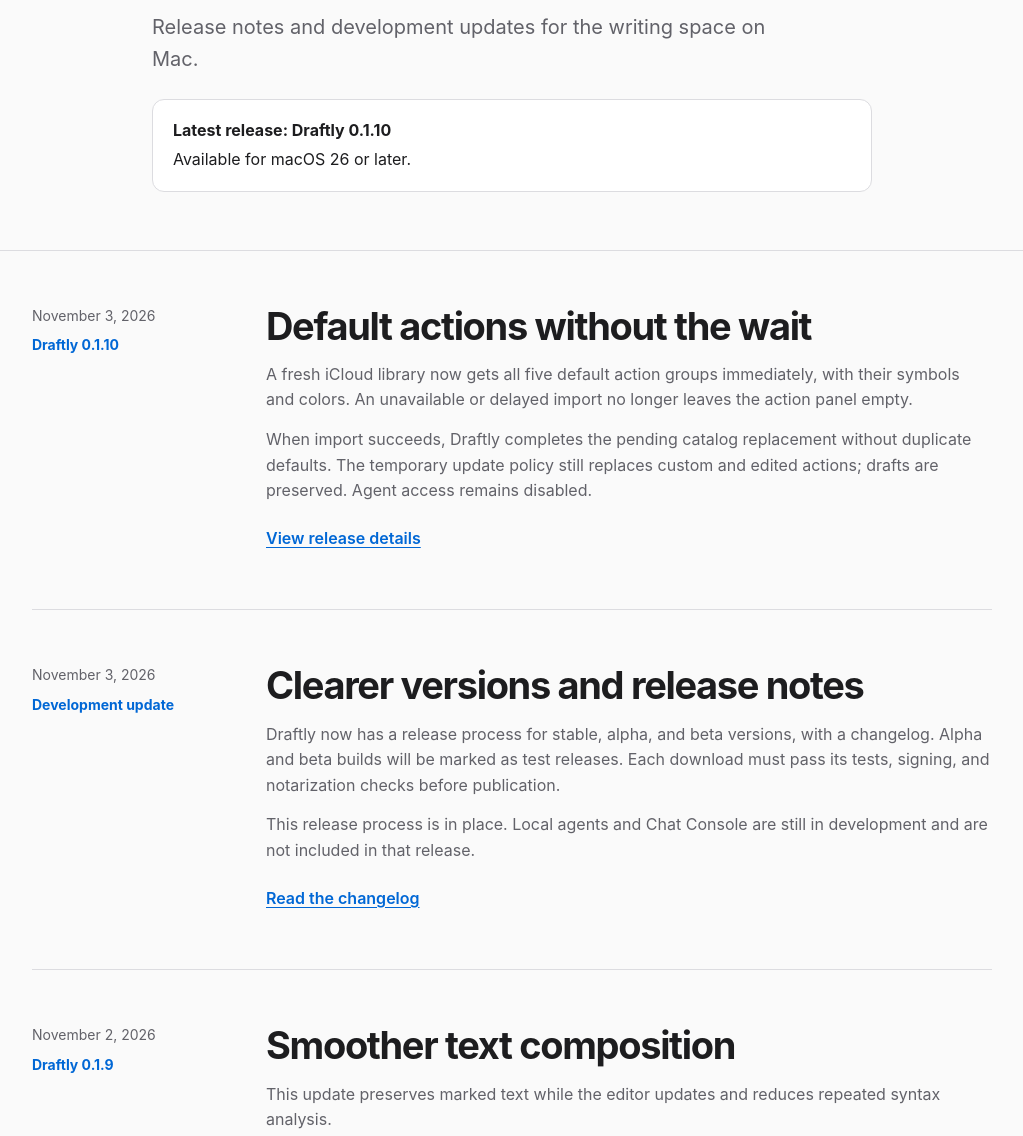
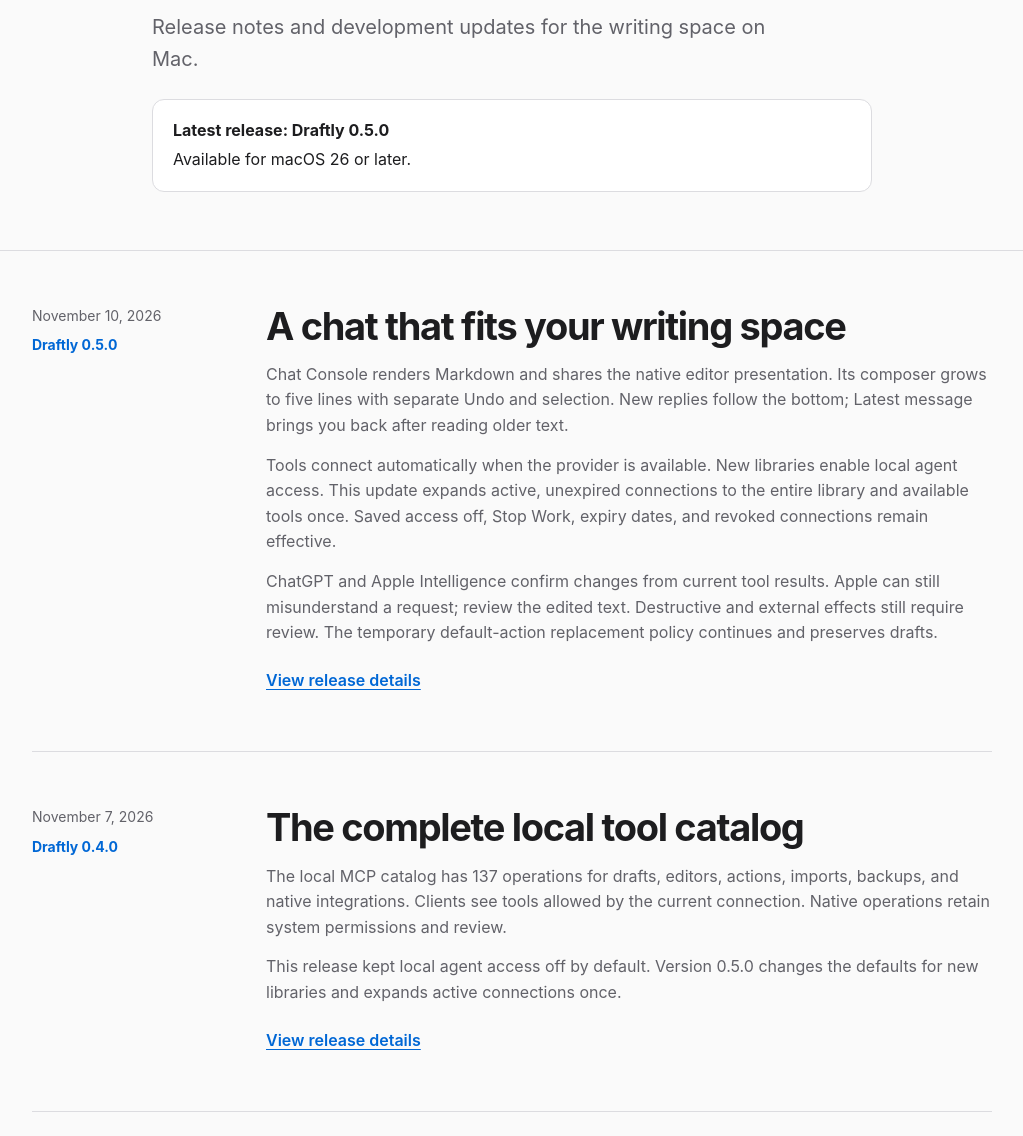
Before and after one commit to pobrespandas/draftly, a plain HTML site: page website/public/news.html in a window 1280 px wide. Shown: the part 280-1416 px from the top of the page, without its empty margins (128-1151 px from the left). Drawn offline with Linux system fonts and the light colour scheme.

Commit message:
docs(website): add chat usability and catalog news

```diff
--- a/website/public/news.html
+++ b/website/public/news.html
@@ -64,10 +64,18 @@
     <div class="eyebrow">What’s new</div>
     <h1>News from Draftly.</h1>
     <p class="lead">Release notes and development updates for the writing space on Mac.</p>
-    <div class="latest"><strong>Latest release: Draftly 0.1.10</strong><span>Available for macOS 26 or later.</span></div>
+    <div class="latest"><strong>Latest release: Draftly 0.5.0</strong><span>Available for macOS 26 or later.</span></div>
   </div>
   <section class="feed" aria-label="Draftly news">
     <div class="wrap">
+      <article>
+        <div class="meta"><time datetime="2026-11-10">November 10, 2026</time><span class="version">Draftly 0.5.0</span></div>
+        <div><h2>A chat that fits your writing space</h2><p>Chat Console renders Markdown and shares the native editor presentation. Its composer grows to five lines with separate Undo and selection. New replies follow the bottom; Latest message brings you back after reading older text.</p><p>Tools connect automatically when the provider is available. New libraries enable local agent access. This update expands active, unexpired connections to the entire library and available tools once. Saved access off, Stop Work, expiry dates, and revoked connections remain effective.</p><p>ChatGPT and Apple Intelligence confirm changes from current tool results. Apple can still misunderstand a request; review the edited text. Destructive and external effects still require review. The temporary default-action replacement policy continues and preserves drafts.</p><a class="link" href="https://github.com/pobrespandas/draftly/releases/tag/v0.5.0">View release details</a></div>
+      </article>
+      <article>
+        <div class="meta"><time datetime="2026-11-07">November 7, 2026</time><span class="version">Draftly 0.4.0</span></div>
+        <div><h2>The complete local tool catalog</h2><p>The local MCP catalog has 137 operations for drafts, editors, actions, imports, backups, and native integrations. Clients see tools allowed by the current connection. Native operations retain system permissions and review.</p><p>This release kept local agent access off by default. Version 0.5.0 changes the defaults for new libraries and expands active connections once.</p><a class="link" href="https://github.com/pobrespandas/draftly/releases/tag/v0.4.0">View release details</a></div>
+      </article>
       <article>
         <div class="meta"><time datetime="2026-11-03">November 3, 2026</time><span class="version">Draftly 0.1.10</span></div>
         <div><h2>Default actions without the wait</h2><p>A fresh iCloud library now gets all five default action groups immediately, with their symbols and colors. An unavailable or delayed import no longer leaves the action panel empty.</p><p>When import succeeds, Draftly completes the pending catalog replacement without duplicate defaults. The temporary update policy still replaces custom and edited actions; drafts are preserved. Agent access remains disabled.</p><a class="link" href="https://github.com/pobrespandas/draftly/releases/tag/v0.1.10">View release details</a></div>
```
